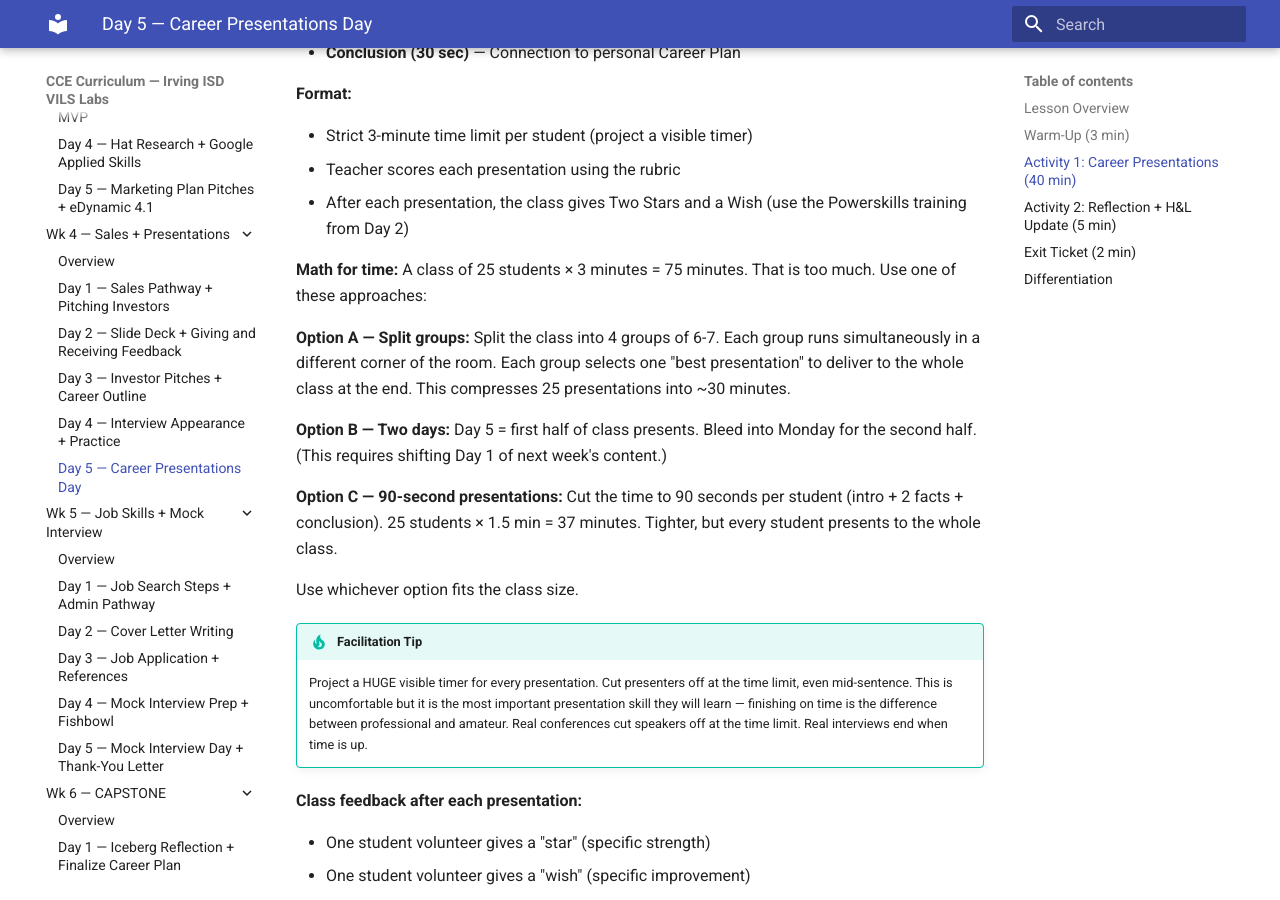
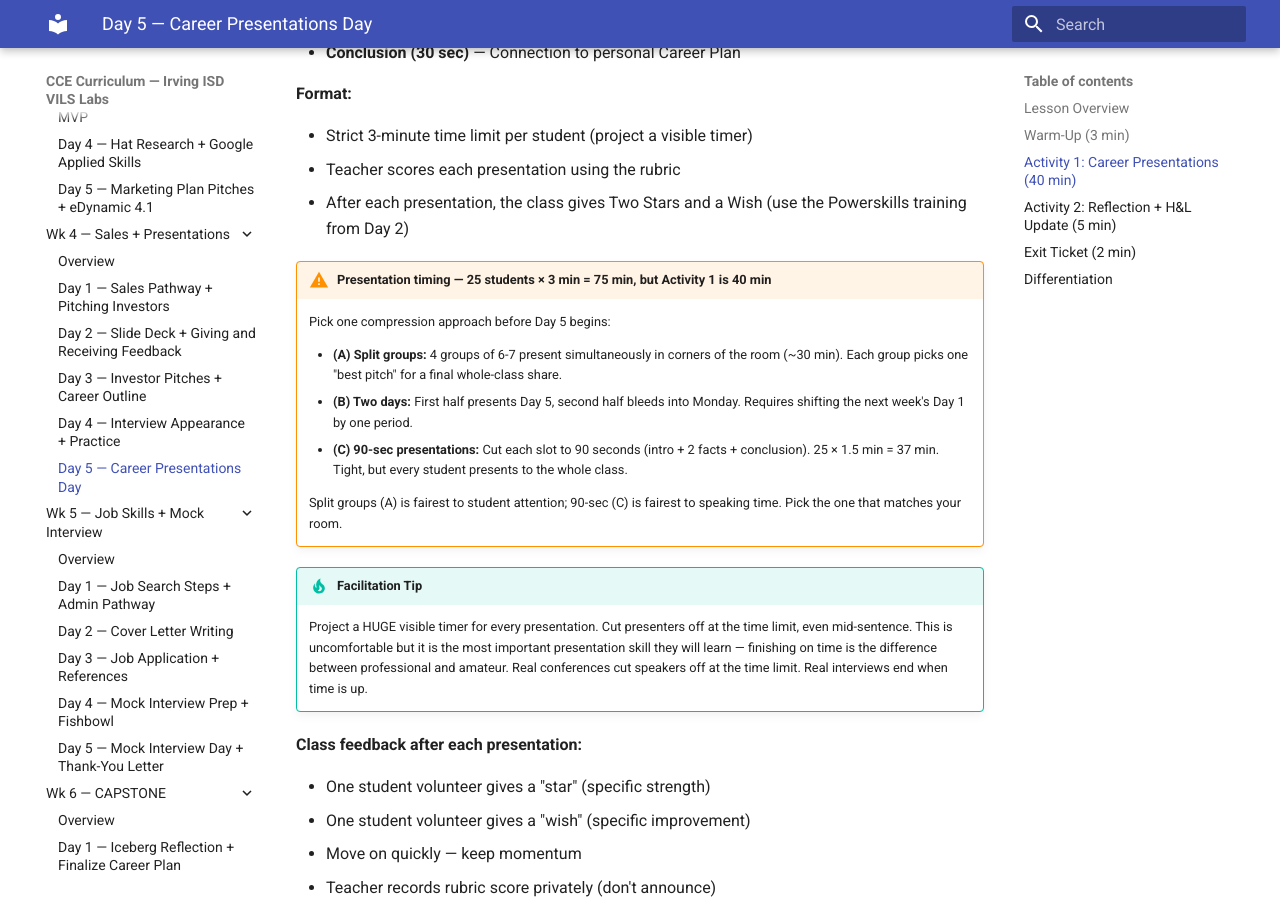
Before and after one commit to elbrielle/cce-curriculum, an MkDocs documentation site: the page built from docs/6sw/wk4-sales-presentations/day5.md, in a window 1280 px wide and 900 px high, scrolled down 983 px. Built offline with MkDocs 1.6.1 and Material for MkDocs 9.7.7, drawn with Linux system fonts in a browser that asks for light colours.

Commit message:
Presentation math sweep: warning admonitions for 3 overrunning days
Applies the 5SW Wk1 Day 5 / 6SW Wk6 Day 3 pattern (!!! warning with
the math + three compression options) to the three remaining day
files where the student count × per-student minutes exceeds the
activity budget:

- 6SW Wk4 Day 5 Career Presentations (40 min): converted the existing
  inline prose math block to a !!! warning admonition for visual
  distinction. Kept the same three compression options (split groups,
  two days, 90-sec caps). 25 × 3 min = 75 min.

- 4SW Wk5 Day 5 Class Presentations (28 min): 25 × 90 sec = 37.5 min
  overruns the 28-min budget. Added a !!! warning with three options:
  hard 60-sec cap (fits 25 × 60 sec = 25 min), parallel corners, and
  a hybrid live/written approach.

- 6SW Wk6 Day 4 Capstone Presentations Day 2 (30 min): half a class
  of 25 = 12-13 students × 5 min = 60-65 min, DOUBLE the 30-min
  budget. Added a !!! warning referencing the Day 3 compression the
  teacher already picked, and explicitly calls out that Day 4 has less
  runway than Day 3 because Activities 2 and 3 (Career Plan download +
  Support System) together eat 17 min.

Left alone: 4SW Wk4 Day 5 Jigsaw (math already clean: 5 teams × 4 min
= 20 min fits 24 min), 6SW Wk4 Day 4 Paired Practice (paired, not
serial), 6SW Wk3 Day 5 / 1SW Wk3 Day 5 / 5SW Wk6 Day 5 (already use
small-group parallel framing or opt-in presentation design).

Preservation loop clean.

Co-Authored-By: Claude Opus 4.6 (1M context) <noreply@anthropic.com>

```diff
--- a/docs/6sw/wk4-sales-presentations/day5.md
+++ b/docs/6sw/wk4-sales-presentations/day5.md
@@ -36,15 +36,14 @@ Today every student delivers their 3-minute career presentation. The structure (
 - Teacher scores each presentation using the rubric
 - After each presentation, the class gives Two Stars and a Wish (use the Powerskills training from Day 2)
 
-**Math for time:** A class of 25 students × 3 minutes = 75 minutes. That is too much. Use one of these approaches:
+!!! warning "Presentation timing — 25 students × 3 min = 75 min, but Activity 1 is 40 min"
+    Pick one compression approach before Day 5 begins:
 
-**Option A — Split groups:** Split the class into 4 groups of 6-7. Each group runs simultaneously in a different corner of the room. Each group selects one "best presentation" to deliver to the whole class at the end. This compresses 25 presentations into ~30 minutes.
+    - **(A) Split groups:** 4 groups of 6-7 present simultaneously in corners of the room (~30 min). Each group picks one "best pitch" for a final whole-class share.
+    - **(B) Two days:** First half presents Day 5, second half bleeds into Monday. Requires shifting the next week's Day 1 by one period.
+    - **(C) 90-sec presentations:** Cut each slot to 90 seconds (intro + 2 facts + conclusion). 25 × 1.5 min = 37 min. Tight, but every student presents to the whole class.
 
-**Option B — Two days:** Day 5 = first half of class presents. Bleed into Monday for the second half. (This requires shifting Day 1 of next week's content.)
-
-**Option C — 90-second presentations:** Cut the time to 90 seconds per student (intro + 2 facts + conclusion). 25 students × 1.5 min = 37 minutes. Tighter, but every student presents to the whole class.
-
-Use whichever option fits the class size.
+    Split groups (A) is fairest to student attention; 90-sec (C) is fairest to speaking time. Pick the one that matches your room.
 
 !!! tip "Facilitation Tip"
     Project a HUGE visible timer for every presentation. Cut presenters off at the time limit, even mid-sentence. This is uncomfortable but it is the most important presentation skill they will learn — finishing on time is the difference between professional and amateur. Real conferences cut speakers off at the time limit. Real interviews end when time is up.
```
Also changed, not shown: docs/4sw/wk5-automotive/day5.md (+8 -1 lines), docs/6sw/wk6-capstone/day4.md (+11 -2 lines).
